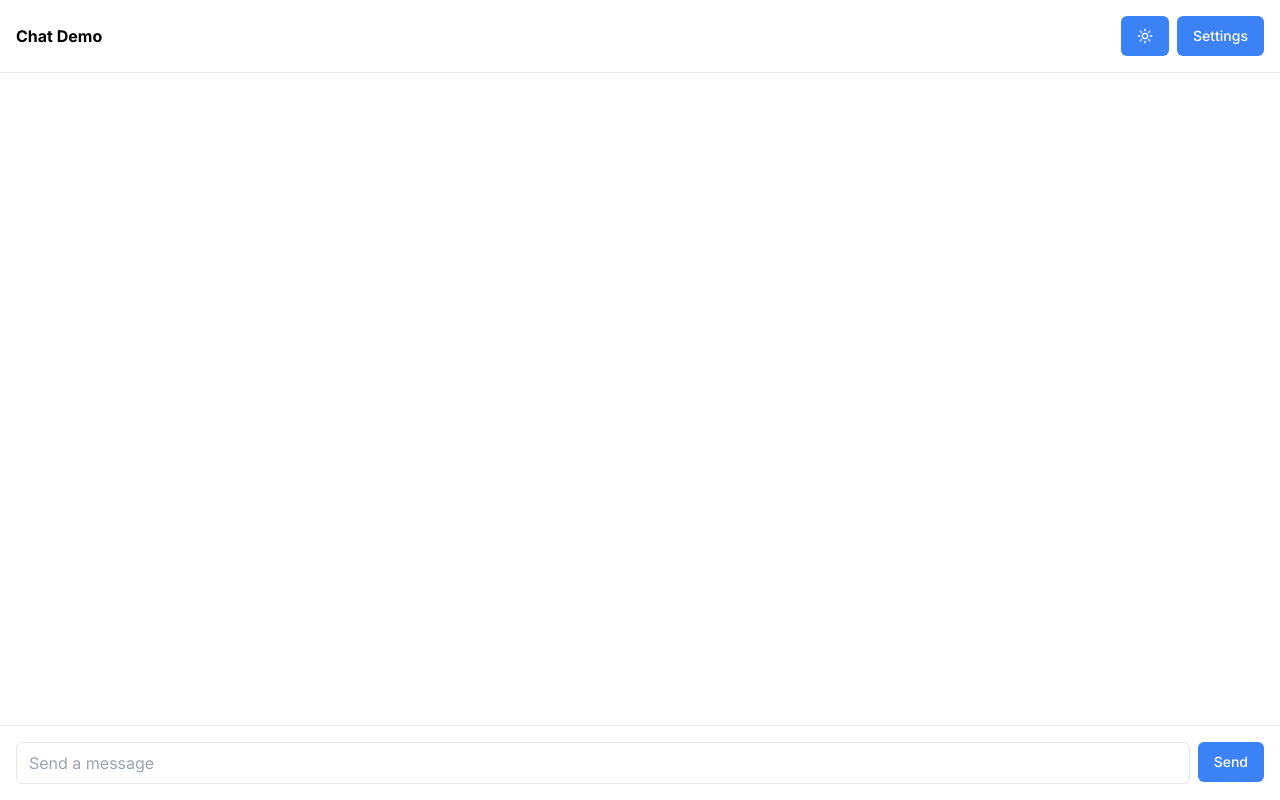
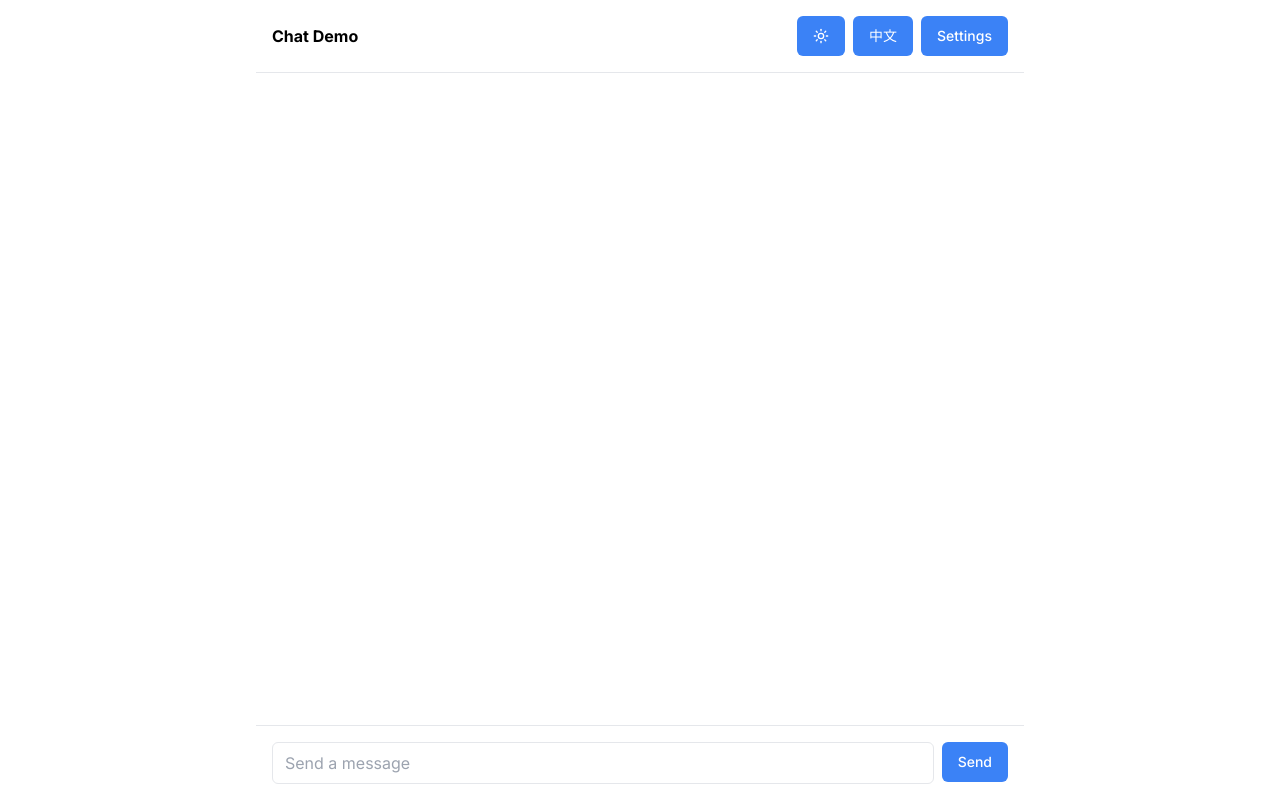
Before and after one commit to yoobright/chat_demo, a Next.js app: page / in a window 1280 px wide. Built offline with nearby package versions, Linux system fonts and the light colour scheme.

Commit message:
feat: add language toggle and adjust chat width

```diff
--- a/src/components/chat.tsx
+++ b/src/components/chat.tsx
@@ -1,6 +1,6 @@
 'use client'
 
-import { useRef, useState } from 'react'
+import { useEffect, useRef, useState } from 'react'
 import { Button } from '@/components/ui/button'
 import { SettingsDialog } from '@/components/settings-dialog'
 import { ThemeToggle } from '@/components/theme-toggle'
@@ -14,7 +14,29 @@ export default function Chat() {
   const [messages, setMessages] = useState<Message[]>([])
   const [input, setInput] = useState('')
   const [open, setOpen] = useState(false)
+  const [lang, setLang] = useState<'en' | 'zh'>('en')
   const settingsRef = useRef({ apiBase: '', apiKey: '', model: 'gpt-3.5-turbo' })
+
+  const t = {
+    en: {
+      title: 'Chat Demo',
+      settings: 'Settings',
+      placeholder: 'Send a message',
+      send: 'Send',
+      toggleLang: '中文',
+    },
+    zh: {
+      title: '聊天演示',
+      settings: '设置',
+      placeholder: '发送消息',
+      send: '发送',
+      toggleLang: 'EN',
+    },
+  }[lang]
+
+  useEffect(() => {
+    document.documentElement.lang = lang
+  }, [lang])
 
   const sendMessage = async () => {
     if (!input) return
@@ -42,12 +64,13 @@ export default function Chat() {
   }
 
   return (
-    <div className="flex flex-col h-screen">
+    <div className="flex flex-col h-screen w-full max-w-3xl mx-auto">
       <header className="flex items-center justify-between p-4 border-b">
-        <h1 className="font-bold">Chat Demo</h1>
+        <h1 className="font-bold">{t.title}</h1>
         <div className="flex gap-2">
           <ThemeToggle />
-          <Button onClick={() => setOpen(true)}>Settings</Button>
+          <Button onClick={() => setLang(lang === 'en' ? 'zh' : 'en')}>{t.toggleLang}</Button>
+          <Button onClick={() => setOpen(true)}>{t.settings}</Button>
         </div>
       </header>
       <main className="flex-1 overflow-y-auto p-4 space-y-4">
@@ -70,11 +93,11 @@ export default function Chat() {
           className="flex-1 border rounded-md px-3 py-2 bg-white dark:bg-black"
           value={input}
           onChange={e => setInput(e.target.value)}
-          placeholder="Send a message"
+          placeholder={t.placeholder}
         />
-        <Button type="submit">Send</Button>
+        <Button type="submit">{t.send}</Button>
       </form>
-      <SettingsDialog open={open} onOpenChange={setOpen} settingsRef={settingsRef} />
+      <SettingsDialog lang={lang} open={open} onOpenChange={setOpen} settingsRef={settingsRef} />
     </div>
   )
 }
--- a/src/components/settings-dialog.tsx
+++ b/src/components/settings-dialog.tsx
@@ -9,12 +9,32 @@ interface Props {
   open: boolean
   onOpenChange: (open: boolean) => void
   settingsRef: React.MutableRefObject<{ apiBase: string; apiKey: string; model: string }>
+  lang: 'en' | 'zh'
 }
 
-export function SettingsDialog({ open, onOpenChange, settingsRef }: Props) {
+export function SettingsDialog({ open, onOpenChange, settingsRef, lang }: Props) {
   const [apiBase, setApiBase] = React.useState(settingsRef.current.apiBase)
   const [apiKey, setApiKey] = React.useState(settingsRef.current.apiKey)
   const [model, setModel] = React.useState(settingsRef.current.model)
+
+  const t = {
+    en: {
+      title: 'Settings',
+      apiBase: 'API Base URL',
+      model: 'Model',
+      apiKey: 'API Key',
+      cancel: 'Cancel',
+      save: 'Save',
+    },
+    zh: {
+      title: '设置',
+      apiBase: 'API 地址',
+      model: '模型',
+      apiKey: 'API 密钥',
+      cancel: '取消',
+      save: '保存',
+    },
+  }[lang]
 
   const save = () => {
     settingsRef.current.apiBase = apiBase
@@ -27,27 +47,27 @@ export function SettingsDialog({ open, onOpenChange, settingsRef }: Props) {
     <Dialog open={open} onOpenChange={onOpenChange}>
       <DialogContent>
         <DialogHeader>
-          <DialogTitle>Settings</DialogTitle>
+          <DialogTitle>{t.title}</DialogTitle>
         </DialogHeader>
         <div className="space-y-4 py-2">
           <div className="space-y-1">
-            <label className="text-sm font-medium">API Base URL</label>
+            <label className="text-sm font-medium">{t.apiBase}</label>
             <Input value={apiBase} onChange={e => setApiBase(e.target.value)} />
           </div>
           <div className="space-y-1">
-            <label className="text-sm font-medium">Model</label>
+            <label className="text-sm font-medium">{t.model}</label>
             <Input value={model} onChange={e => setModel(e.target.value)} />
           </div>
           <div className="space-y-1">
-            <label className="text-sm font-medium">API Key</label>
+            <label className="text-sm font-medium">{t.apiKey}</label>
             <Input type="password" value={apiKey} onChange={e => setApiKey(e.target.value)} />
           </div>
         </div>
         <div className="flex justify-end gap-2 pt-2">
           <Button variant="outline" onClick={() => onOpenChange(false)}>
-            Cancel
+            {t.cancel}
           </Button>
-          <Button onClick={save}>Save</Button>
+          <Button onClick={save}>{t.save}</Button>
         </div>
       </DialogContent>
     </Dialog>
```
